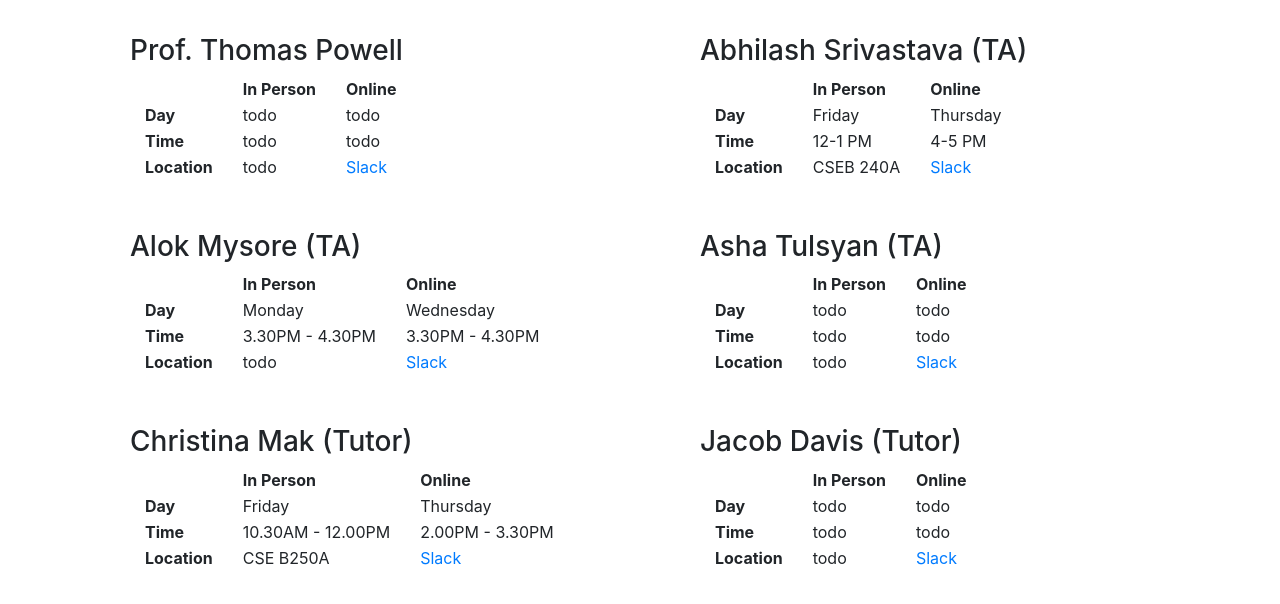
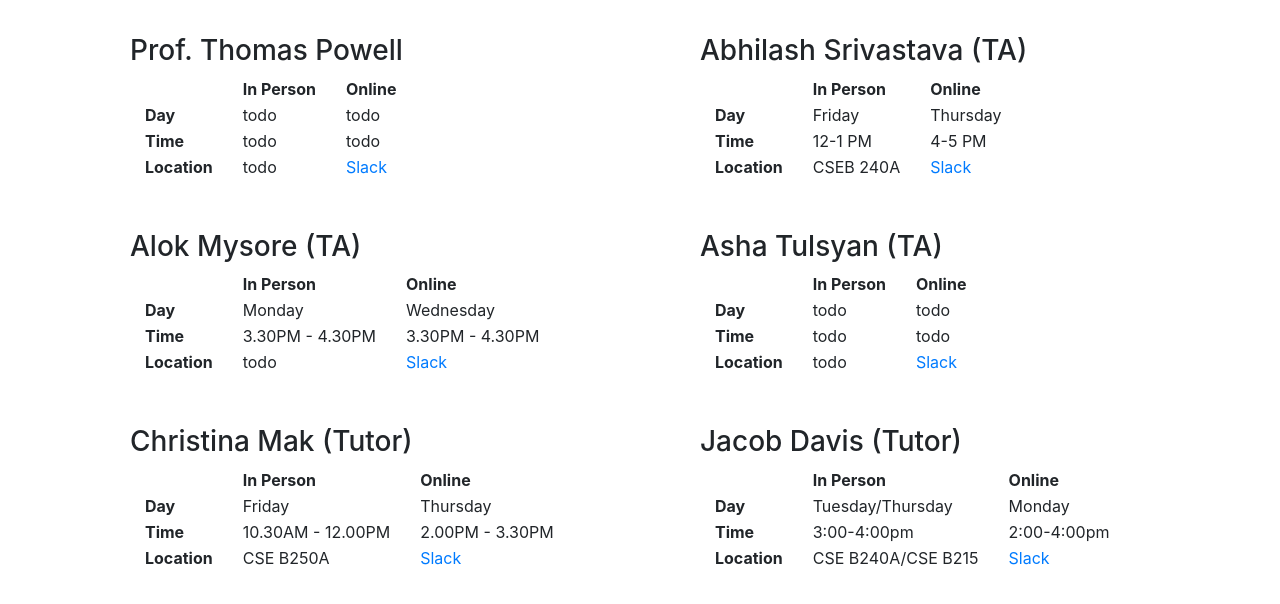
Before and after one commit to alok-sm/CSE112-SP18, a plain HTML site: page index.html in a window 1280 px wide. Shown: the part 174-778 px from the top of the page. Drawn offline with Linux system fonts and the light colour scheme.

Commit message:
Added my office hours

```diff
--- a/index.html
+++ b/index.html
@@ -214,17 +214,17 @@
               </th>
               <tr>
                 <td class="td"><strong>Day</strong></td>
-                <td class="td">todo</td>
-                <td class="td">todo</td>
+                <td class="td">Tuesday/Thursday</td>
+                <td class="td">Monday</td>
               </tr>
               <tr>
                 <td class="td"><strong>Time</strong></td>
-                <td class="td">todo</td>
-                <td class="td">todo</td>
+                <td class="td">3:00-4:00pm</td>
+                <td class="td">2:00-4:00pm</td>
               </tr>
               <tr>
                 <td class="td"><strong>Location</strong></td>
-                <td class="td">todo</td>
+                <td class="td">CSE B240A/CSE B215</td>
                 <td class="td"><a href="https://cse112-sp18.slack.com/messages" target="_blank">Slack</a></td>
               </tr>
             </table>
```
